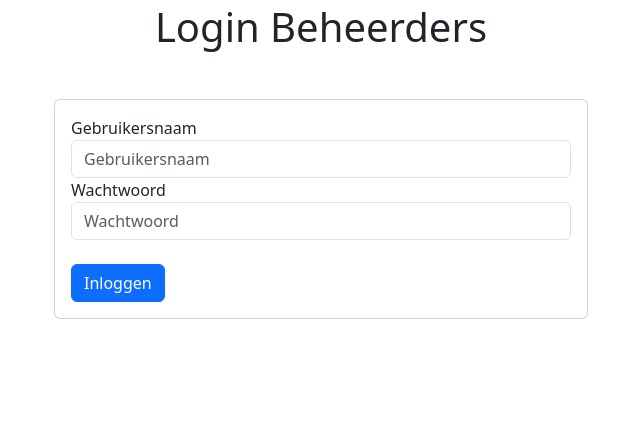
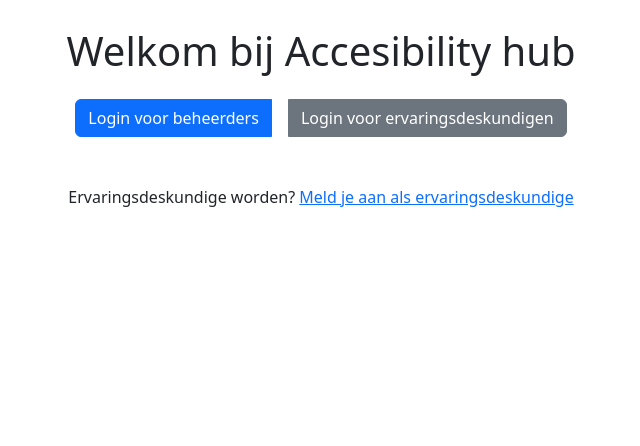
Before and after one commit to Wout-0981216/WP3-API-Testing, a Flask app: page / in a window 1280 px wide. Shown: the part 354-800 px from the top of the page, without its empty margins (319-959 px from the left). Run offline with Flask 3, Linux system fonts and the light colour scheme; some libraries are stand-ins or nearby versions.

Commit message:
create index

```diff
--- a/main/auth.py
+++ b/main/auth.py
@@ -16,6 +16,7 @@ def logout():
     flash("U bent succesvol uitgelogd")
     return redirect(url_for("auth.index"))
 
+
 @auth_blueprint.route("/registration", methods=['GET'])
 def registration():
     beperking_typen = select_type_beperkingen_from_database()
@@ -26,8 +27,19 @@ def registration():
 
     return render_template('register.html', beperking_dict=beperking_dict)
 
+
 @auth_blueprint.route("/registration", methods=['POST'])
 def add_registration():
     msg = insert_ervaringsdeskundige_into_database(request.form)
     flash(msg)
     return render_template('register.html')
+
+
+@auth_blueprint.route("/login-beheerder", methods=['GET', 'POST'])
+def login_beheerder():
+    return render_template('login_beheerder.html')
+
+
+@auth_blueprint.route("/login-ervaringsdeskundige", methods=['GET', 'POST'])
+def login_evd():
+    return render_template('login_evd.html')
--- /dev/null
+++ b/main/static/css/index.css
@@ -0,0 +1,11 @@
+.btn-group button {
+  transition: all 0.3s ease;
+}
+
+.btn-group button:hover {
+  transform: scale(1.1);
+}
+
+.btn-group button:focus {
+  box-shadow: 0 0 0 0.2rem rgba(0, 123, 255, 0.5);
+}
--- a/main/templates/base.html
+++ b/main/templates/base.html
@@ -4,7 +4,7 @@
     <meta charset="utf-8">
     <meta name="viewport" content="width=device-width, initial-scale=1">
     <title>{% block title %}{% endblock %} Accessibility hub</title>
-    <link rel="icon" type="image/x-icon" href="/static/images/test-correct_logo.png">
+    <link rel="icon" type="image/x-icon" href="#">
     <link href="https://cdn.jsdelivr.net/npm/bootstrap@5.3.2/dist/css/bootstrap.min.css" rel="stylesheet"
           integrity="sha384-T3c6CoIi6uLrA9TneNEoa7RxnatzjcDSCmG1MXxSR1GAsXEV/Dwwykc2MPK8M2HN" crossorigin="anonymous">
     <script src="https://code.jquery.com/jquery-3.6.4.min.js"></script>
--- a/main/templates/header.html
+++ b/main/templates/header.html
@@ -1,11 +1,11 @@
 {% block head %}
-<script src="{{ url_for('static', filename='javascript/script.js') }}"></script>
-<link href="{{ url_for('static', filename='css/header.css') }}" rel="stylesheet">
+<script src="{{ url_for('static', filename='#') }}"></script>
+<link href="{{ url_for('static', filename='#') }}" rel="stylesheet">
 {% endblock %}
 
 <div class="container">
     <header class="d-flex flex-wrap justify-content-center py-3 mb-4 border-bottom">
-        <a href="#" class="d-flex align-items-center mb-3 mb-md-0 me-md-auto text-dark text-decoration-none">
+        <a href="{{ url_for('auth.index') }}" class="d-flex align-items-center mb-3 mb-md-0 me-md-auto text-dark text-decoration-none">
             <img class="bi me-2 header-image" src="#">
             <span class="fs-4">Accessibility hub</span>
         </a>
--- a/main/templates/index.html
+++ b/main/templates/index.html
@@ -1,33 +1,32 @@
 {% extends 'base.html' %}
 {% block content %}
 
-<h1 class="row justify-content-center">Login Beheerders</h1>
+<!DOCTYPE html>
+<html lang="en">
+<head>
+    <meta charset="UTF-8">
+    <meta name="viewport" content="width=device-width, initial-scale=1.0">
+    <title>Login Page</title>
+    <link rel="stylesheet" href="/static/css/index.css">
+</head>
+<body>
     <div class="container mt-5">
         <div class="row justify-content-center">
-      <div class="col-md-6">
-          <div class="card">
-              <div class="card-body">
-                <form method="POST">
-                  <div class="form-group">
-                      <label for="username">Gebruikersnaam</label>
-                      <input type="text" name="name" class="form-control" placeholder="Gebruikersnaam" required>
-                  </div>
-                  <div class="form-group">
-                      <label for="password">Wachtwoord</label>
-                      <input type="password" name="password" class="form-control" placeholder="Wachtwoord" required>
-                  </div>
-                    <br>
-                  <div class="messagesbox">
-                    {% for message in get_flashed_messages() %}
-                      <div class="alert alert-danger" role="alert">{{ message }}</div>
-                    {% endfor %}
-                  </div>
-                  <input class="btn btn-primary" type="submit" name="submit" value="Inloggen">
-                </form>
+            <div class="col-md-6 text-center">
+                <h1 class="mb-4">Welkom bij Accesibility hub</h1>
+                <div class="btn-group" role="group" aria-label="Login buttons">
+                    <button id="admin-btn" type="button" class="btn btn-primary mx-2">Login voor beheerders</button>
+                    <button id="expert-btn" type="button" class="btn btn-secondary mx-2">Login voor ervaringsdeskundigen</button>
                 </div>
             </div>
         </div>
+        <div class="row justify-content-center mt-5">
+            <div class="col-md-6 text-center">
+                <p>Ervaringsdeskundige worden? <a href={{ url_for('auth.registration') }} id="register-link">Meld je aan als ervaringsdeskundige</a></p>
             </div>
         </div>
+    </div>
+</body>
+</html>
 
 {% endblock %}
```
Also changed, not shown: main/templates/login_beheerder.html (added, +10 -0 lines), main/templates/login_evd.html (added, +10 -0 lines), main/static/css/css.css (deleted). Lines whose indentation alone changed are shown as unchanged.
